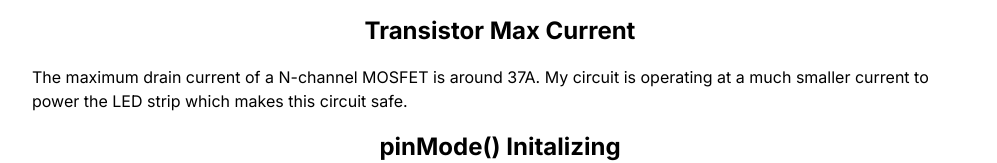
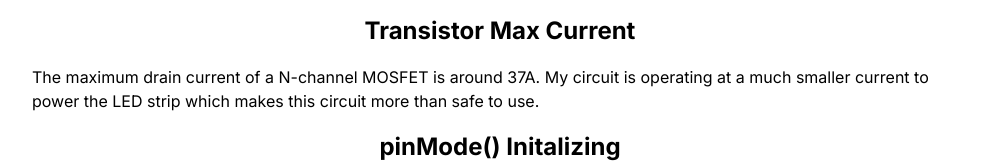
Before and after one commit to miavong/miavong.github.io, a plain HTML site: page a5.html in a window 1280 px wide. Shown: the part 921-1084 px from the top of the page, without its empty margins (140-1137 px from the left). Drawn offline with Linux system fonts and the light colour scheme.

Commit message:
A5 resubmit

```diff
--- a/a5.html
+++ b/a5.html
@@ -20,7 +20,7 @@
 
       <h2>Transistor Max Current </h2>
       <p> The maximum drain current of a N-channel MOSFET is around 37A. My circuit is operating at a much smaller current to power the LED strip
-        which makes this circuit safe.
+        which makes this circuit more than safe to use.
       </p>
 
       <h2>pinMode() Initalizing </h2>
```
